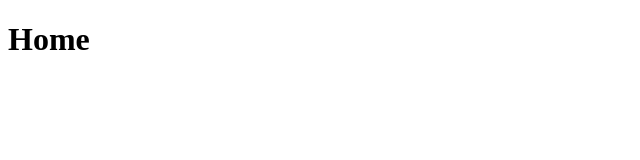
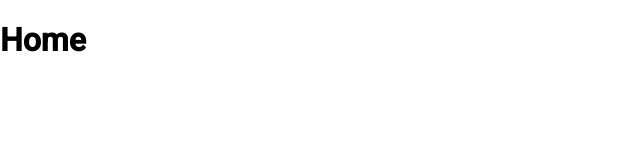
Before and after one commit to Daniel-SebastiaNC/Consumer-Rickandmortyapi, an Angular app: page / in a window 1280 px wide. Shown: the top 160 px of the page, without its empty margins (0-640 px from the left). Built offline with nearby package versions, Linux system fonts and the light colour scheme.

Commit message:
chore: add angular material

```diff
--- a/angular.json
+++ b/angular.json
@@ -30,6 +30,7 @@
               }
             ],
             "styles": [
+              "@angular/material/prebuilt-themes/azure-blue.css",
               "src/styles.scss"
             ]
           },
@@ -88,6 +89,7 @@
               }
             ],
             "styles": [
+              "@angular/material/prebuilt-themes/azure-blue.css",
               "src/styles.scss"
             ]
           }
--- a/package.json
+++ b/package.json
@@ -10,10 +10,12 @@
   },
   "private": true,
   "dependencies": {
+    "@angular/cdk": "^20.0.3",
     "@angular/common": "^20.0.0",
     "@angular/compiler": "^20.0.0",
     "@angular/core": "^20.0.0",
     "@angular/forms": "^20.0.0",
+    "@angular/material": "^20.0.3",
     "@angular/platform-browser": "^20.0.0",
     "@angular/router": "^20.0.0",
     "rxjs": "~7.8.0",
--- a/src/index.html
+++ b/src/index.html
@@ -6,8 +6,10 @@
   <base href="/">
   <meta name="viewport" content="width=device-width, initial-scale=1">
   <link rel="icon" type="image/x-icon" href="favicon.ico">
+  <link href="https://fonts.googleapis.com/css2?family=Roboto:wght@300;400;500&display=swap" rel="stylesheet">
+  <link href="https://fonts.googleapis.com/icon?family=Material+Icons" rel="stylesheet">
 </head>
-<body>
+<body class="mat-typography">
   <app-root></app-root>
 </body>
 </html>
--- a/src/styles.scss
+++ b/src/styles.scss
@@ -1 +1,4 @@
 /* You can add global styles to this file, and also import other style files */
+
+html, body { height: 100%; }
+body { margin: 0; font-family: Roboto, "Helvetica Neue", sans-serif; }
```
Also changed, not shown: 1 other file (tests, documents, lock files or other folders).
